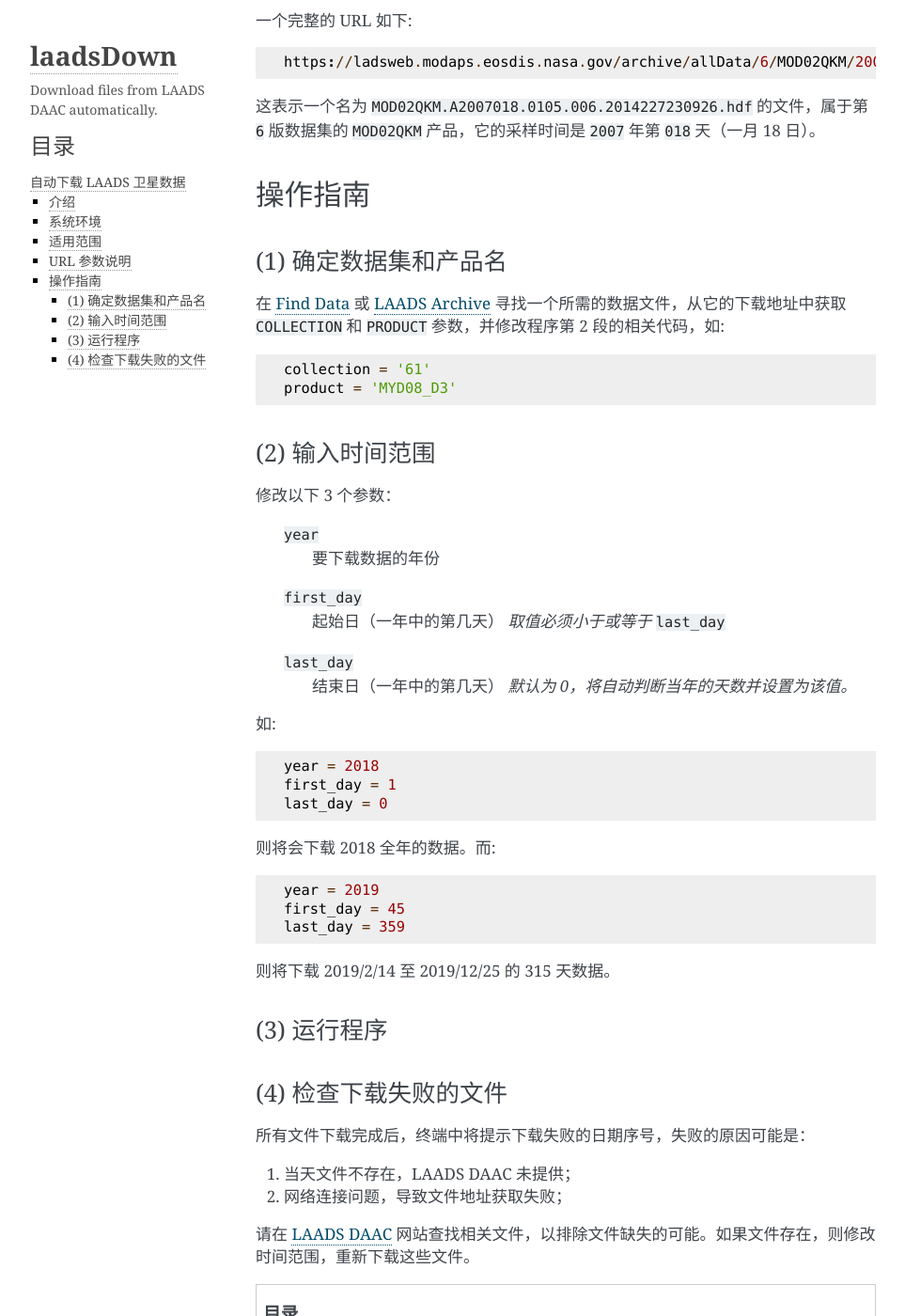
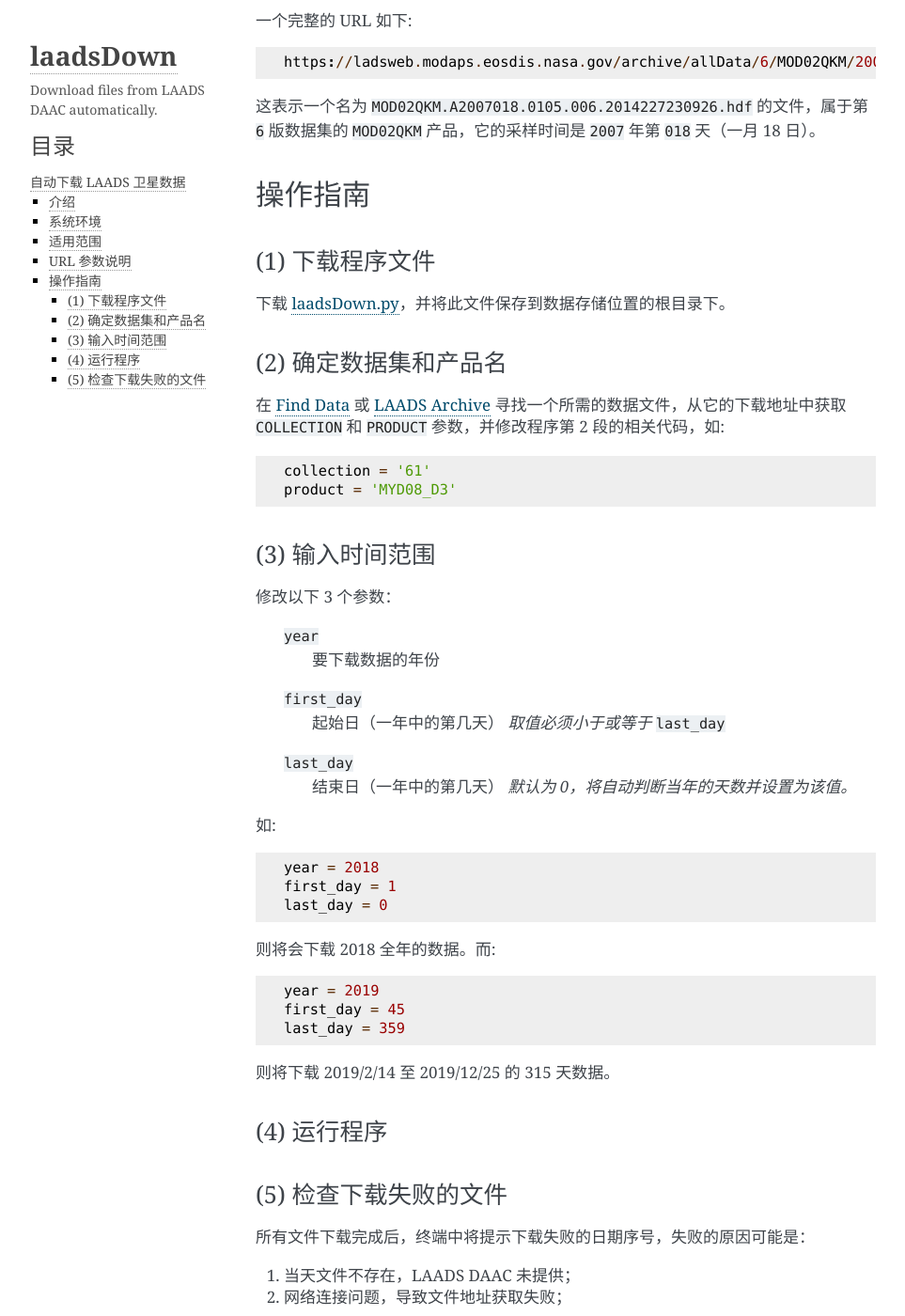
Before and after one commit to Abrr/laadsDown, a Sphinx documentation site: the page built from Docs/source/index.rst, in a window 1280 px wide and 1400 px high, scrolled down 1409 px. Shown: the whole window at 94% size, without its empty margins (148-1111 px from the left). Built offline with Sphinx 7.4.7, drawn with Linux system fonts in a browser that asks for light colours; some of the changed text lies outside the part shown.

Commit message:
Docs updated.

```diff
--- a/Docs/source/index.rst
+++ b/Docs/source/index.rst
@@ -62,7 +61,12 @@ URL 参数说明
 操作指南
 ------------------------------------
 
-(1) 确定数据集和产品名
+(1) 下载程序文件
+^^^^^^^^^^^^^^^^^^^^^^^^^^^^^^^^^^^^
+
+下载 `laadsDown.py <https://github.com/Abrr/laadsDown/releases/download/0.1/laadsDown.py>`_，并将此文件保存到数据存储位置的根目录下。
+
+(2) 确定数据集和产品名
 ^^^^^^^^^^^^^^^^^^^^^^^^^^^^^^^^^^^^
 
 在 `Find Data <https://ladsweb.modaps.eosdis.nasa.gov/search/>`_ 或 `LAADS Archive <https://ladsweb.modaps.eosdis.nasa.gov/archive/allData>`_ 寻找一个所需的数据文件，从它的下载地址中获取 ``COLLECTION`` 和 ``PRODUCT`` 参数，并修改程序第 2 段的相关代码，如::
@@ -99,10 +103,10 @@ URL 参数说明
 则将下载 2019/2/14 至 2019/12/25 的 315 天数据。
 
 
-(3) 运行程序
+(4) 运行程序
 ^^^^^^^^^^^^^^^^^^^^^^^^^^^^^^^^^^^^
 
-(4) 检查下载失败的文件
+(5) 检查下载失败的文件
 ^^^^^^^^^^^^^^^^^^^^^^^^^^^^^^^^^^^^
 
 所有文件下载完成后，终端中将提示下载失败的日期序号，失败的原因可能是：
```
Also changed, not shown: other parts of Docs/source/index.rst (+2 -3 lines), 10 other files.
